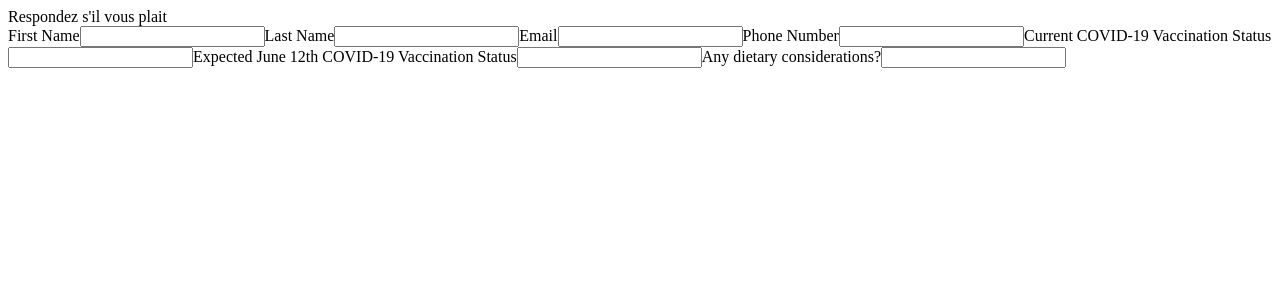
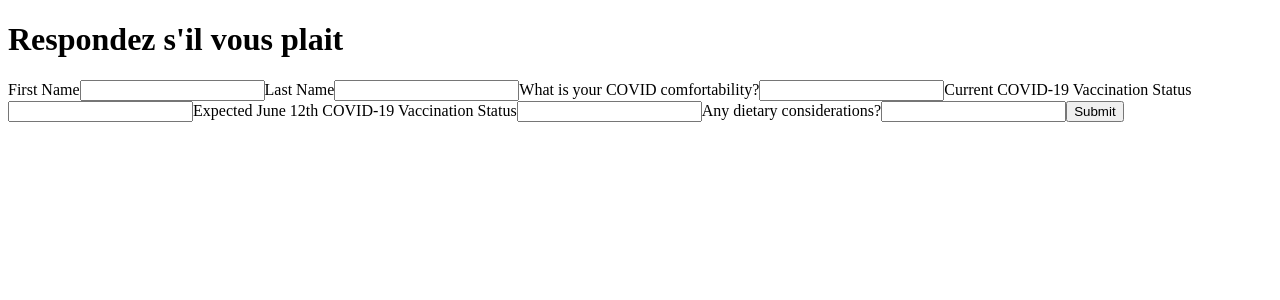
Before and after one commit to scottelder/wedding, a React app: page /rsvp in a window 1280 px wide. Shown: the top 300 px of the page. Built offline with nearby package versions, Linux system fonts and the light colour scheme; the HTML template or start-up script is replaced by a standard one.

Commit message:
set up basic form

```diff
--- a/client/Rsvp.js
+++ b/client/Rsvp.js
@@ -1,31 +1,34 @@
 import React from "react";
 import { useForm } from "react-hook-form";
 
+const submitCallback = (data) => {
+  console.log(data);
+};
+
 export default function Rsvp() {
-  const { register } = useForm();
+  const { register, handleSubmit } = useForm();
   return (
-    <form className="rsvp rsvp__form">
-      <header className="rsvp rsvp__header">Respondez s'il vous plait</header>
+    <form className="rsvp rsvp__form" onSubmit={handleSubmit(submitCallback)}>
+      <h1 className="rsvp rsvp__header">Respondez s'il vous plait</h1>
       <label className="rsvp rsvp__label">First Name</label>
-      <input className="rsvp rsvp__text-input" name="firstName" />
+      <input className="rsvp rsvp__text-input" {...register("firstName")} />
 
       <label className="rsvp rsvp__label">Last Name</label>
-      <input className="rsvp rsvp__text-input" name="lastName" />
+      <input className="rsvp rsvp__text-input" {...register("lastName")} />
 
-      <label className="rsvp rsvp__label">Email</label>
-      <input className="rsvp rsvp__text-input" name="email" />
-
-      <label className="rsvp rsvp__label">Phone Number</label>
-      <input className="rsvp rsvp__text-input" name="phone" />
+      <label className="rsvp rsvp__label">What is your COVID comfortability?</label>
+      <input className="rsvp rsvp__text-input" {...register("currentVaccinationStatus")} />
 
       <label className="rsvp rsvp__label">Current COVID-19 Vaccination Status</label>
-      <input className="rsvp rsvp__text-input" name="currentVaccinationStatus" />
+      <input className="rsvp rsvp__text-input" {...register("currentVaccinationStatus")} />
 
       <label className="rsvp rsvp__label">Expected June 12th COVID-19 Vaccination Status</label>
-      <input className="rsvp rsvp__text-input" name="expectedVaccinationStatus" />
+      <input className="rsvp rsvp__text-input" {...register("expectedVaccinationStatus")} />
 
       <label className="rsvp rsvp__label">Any dietary considerations?</label>
-      <input className="rsvp rsvp__text-input" name="dietaryConsiderations" />
+      <input className="rsvp rsvp__text-input" {...register("dietaryConsiderations")} />
+
+      <input className="rsvp rsvp__submit" type="submit" />
     </form>
   );
 }
```
Also changed, not shown: 1 other file (tests, documents, lock files or other folders).
